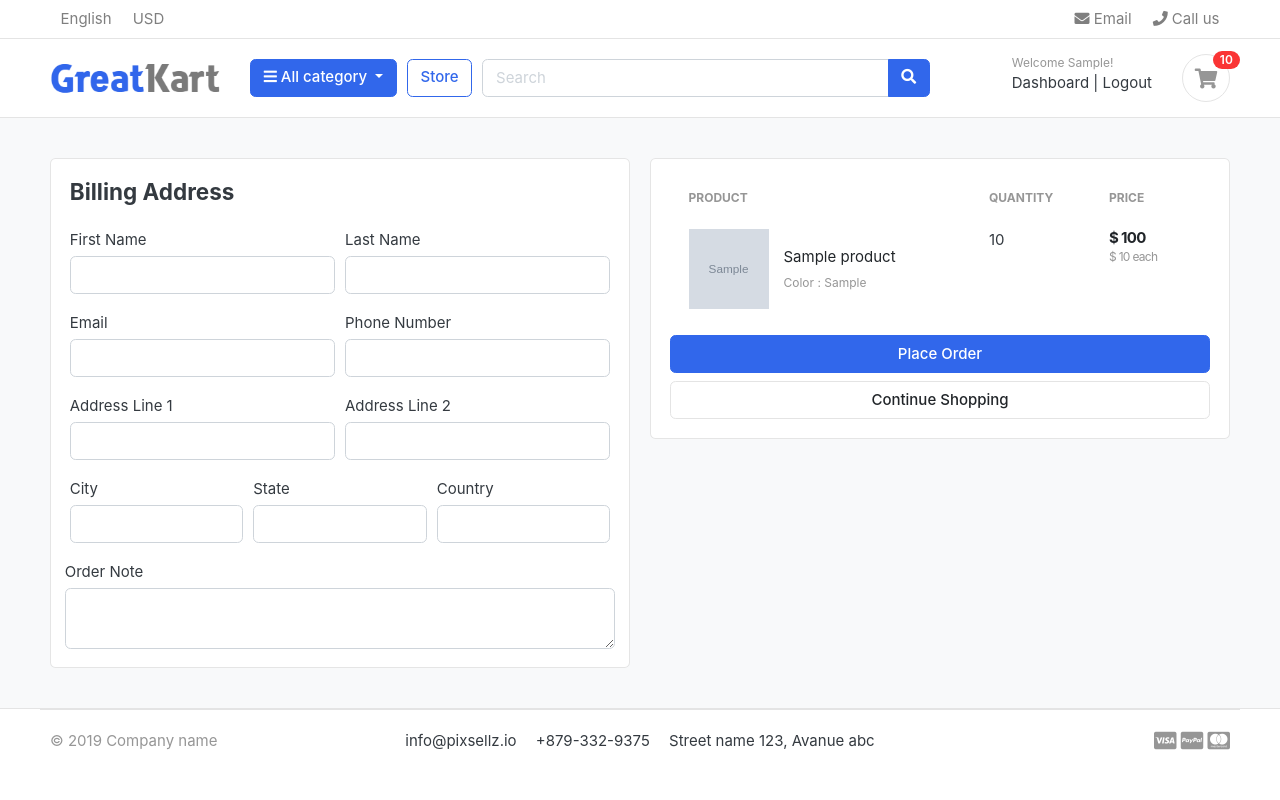
After one commit to kei611/ecsite-django, a Django app: page /cart/checkout/ in a window 1280 px wide. The commit adds this page. Run offline with Django 4.2, Linux system fonts and the light colour scheme; a user stored in the database is signed in; tables that the repository leaves empty hold one stand-in row (values such as "Sample post"); grey boxes marked "Sample" are stand-in pictures; parts of the project's set-up code (start-up, migrations or seed data) failed here and were passed over; some libraries are stand-ins or nearby versions; some web fonts are replaced.

Commit message:
hadled cart and checkout page for the logged in users

```diff
--- a/carts/context_processors.py
+++ b/carts/context_processors.py
@@ -9,7 +9,10 @@ def counter(request):
     else:
         try:
             cart = Cart.objects.filter(cart_id=_cart_id(request))
-            cart_items = CartItem.objects.all().filter(cart=cart[:1])
+            if request.user.is_authenticated:
+                cart_items = CartItem.objects.all().filter(user=request.user)
+            else:
+                cart_items = CartItem.objects.all().filter(cart=cart[:1])
             for cart_item in cart_items:
                 cart_count += cart_item.quantity
         except Cart.DoesNotExist:
--- a/carts/models.py
+++ b/carts/models.py
@@ -1,5 +1,6 @@
 from statistics import mode
 from django.db import models
+from accounts.models import Account
 from store.models import Product, Variation
 
 # Create your models here.
@@ -13,9 +14,10 @@ class Cart(models.Model):
 
 
 class CartItem(models.Model):
+    user = models.ForeignKey(Account, on_delete=models.CASCADE, null=True)
     product = models.ForeignKey(Product, on_delete=models.CASCADE)
     variations = models.ManyToManyField(Variation, blank=True)
-    cart = models.ForeignKey(Cart, on_delete=models.CASCADE)
+    cart = models.ForeignKey(Cart, on_delete=models.CASCADE, null=True)
     quantity = models.IntegerField()
     is_active = models.BooleanField(default=True)
 
--- a/carts/urls.py
+++ b/carts/urls.py
@@ -8,4 +8,6 @@ urlpatterns = [
         path('add_cart/<int:product_id>/', views.add_cart, name='add_cart'),
         path('remove_cart/<int:product_id>/<int:cart_item_id>/', views.remove_cart, name='remove_cart'),
         path('remove_cart_item/<int:product_id>/<int:cart_item_id>/', views.remove_cart_item, name='remove_cart_item'),
+
+        path('checkout/', views.checkout, name='checkout'),
 ]
--- a/carts/views.py
+++ b/carts/views.py
@@ -2,8 +2,8 @@ from django.http import HttpResponse
 from django.shortcuts import get_object_or_404, redirect, render
 from .models import Cart, CartItem
 from store.models import Product, Variation
-
 from django.core.exceptions import ObjectDoesNotExist
+from django.contrib.auth.decorators import login_required
 
 # Create your views here.
 
@@ -14,74 +14,130 @@ def _cart_id(request):
     return cart
 
 def add_cart(request, product_id):
+    current_user = request.user
     product = Product.objects.get(id=product_id)
-    product_variation = []
-    if request.method == 'POST':
-        for item in request.POST:
-            key = item
-            value = request.POST[key]
 
-            try:
-                variation = Variation.objects.get(product=product, variation_category_iexact=key, variation_value_iexact=value)
-                product_variation.append(variation)
-            except:
-                pass
+    if current_user.is_authenticated:
+        product_variation = []
+        if request.method == 'POST':
+            for item in request.POST:
+                key = item
+                value = request.POST[key]
 
-    try:
-        cart = Cart.objects.get(cart_id=_cart_id(request))
-    except Cart.DoesNotExist:
-        cart = Cart.objects.create(
-            cart_id = _cart_id(request)
-        )
-    cart.save()
+                try:
+                    variation = Variation.objects.get(product=product, variation_category_iexact=key, variation_value_iexact=value)
+                    product_variation.append(variation)
+                except:
+                    pass
 
-    is_cart_item_exists = CartItem.objects.filter(product=product, cart=cart).exists()
-    if is_cart_item_exists:
-        cart_item = CartItem.objects.filter(product=product, cart=cart)
-        # existing_variations
-        # current_variations
-        # item_id
-        ex_var_list = []
-        id = []
-        for item in cart_item:
-            existing_variation = item.variations.all()
-            ex_var_list.append(list(existing_variation))
-            id.append(item.id)
+        is_cart_item_exists = CartItem.objects.filter(product=product, user=current_user).exists()
+        if is_cart_item_exists:
+            cart_item = CartItem.objects.filter(product=product, user=current_user)
+            ex_var_list = []
+            id = []
+            for item in cart_item:
+                existing_variation = item.variations.all()
+                ex_var_list.append(list(existing_variation))
+                id.append(item.id)
 
-        print(ex_var_list)
+            if product_variation in ex_var_list:
+                index = ex_var_list.index(product_variation)
+                item_id = id[index]
+                item = CartItem.objects.get(product=product, id=item_id)
+                item.quantity += 1
+                item.save()
 
-        if product_variation in ex_var_list:
-            index = ex_var_list.index(product_variation)
-            item_id = id[index]
-            item = CartItem.objects.get(product=product, id=item_id)
-            item.quantity += 1
-            item.save()
+            else:
+                item = CartItem.objects.create(product, quantity=1, user=current_user)
+
+                if len(product_variation) > 0:
+                    item.variation.clear()
+                    item.variation.add(*product_variation)
+                item.save()
 
         else:
-            item = CartItem.objects.create(product, quantity=1, cart=cart)
+            cart_item = CartItem.objects.create(
+                product = product,
+                quantity = 1,
+                user = current_user,
+            )
+            if len(product_variation) > 0:
+                cart_item.variations.clear()
+                cart_item.variations.add(*product_variation)
+            cart_item.save()
+        return redirect('cart')
+    else:
+        product_variation = []
+        if request.method == 'POST':
+            for item in request.POST:
+                key = item
+                value = request.POST[key]
 
+                try:
+                    variation = Variation.objects.get(product=product, variation_category_iexact=key, variation_value_iexact=value)
+                    product_variation.append(variation)
+                except:
+                    pass
+
+        try:
+            cart = Cart.objects.get(cart_id=_cart_id(request))
+        except Cart.DoesNotExist:
+            cart = Cart.objects.create(
+                cart_id = _cart_id(request)
+            )
+        cart.save()
+
+        is_cart_item_exists = CartItem.objects.filter(product=product, cart=cart).exists()
+        if is_cart_item_exists:
+            cart_item = CartItem.objects.filter(product=product, cart=cart)
+            # existing_variations
+            # current_variations
+            # item_id
+            ex_var_list = []
+            id = []
+            for item in cart_item:
+                existing_variation = item.variations.all()
+                ex_var_list.append(list(existing_variation))
+                id.append(item.id)
+
+            print(ex_var_list)
+
+            if product_variation in ex_var_list:
+                index = ex_var_list.index(product_variation)
+                item_id = id[index]
+                item = CartItem.objects.get(product=product, id=item_id)
+                item.quantity += 1
+                item.save()
+
+            else:
+                item = CartItem.objects.create(product, quantity=1, cart=cart)
+
+                if len(product_variation) > 0:
+                    item.variation.clear()
+                    item.variation.add(*product_variation)
+                item.save()
+
+        else:
+            cart_item = CartItem.objects.create(
+                product = product,
+                quantity = 1,
+                cart = cart,
+            )
             if len(product_variation) > 0:
-                item.variation.clear()
-                item.variation.add(*product_variation)
-            item.save()
-
-    else:
-        cart_item = CartItem.objects.create(
-            product = product,
-            quantity = 1,
-            cart = cart,
-        )
-        if len(product_variation) > 0:
-            cart_item.variations.clear()
-            cart_item.variations.add(*product_variation)
-        cart_item.save()
-    return redirect('cart')
+                cart_item.variations.clear()
+                cart_item.variations.add(*product_variation)
+            cart_item.save()
+        return redirect('cart')
 
 def remove_cart(request, product_id, cart_item_id):
     cart = Cart.objects.get(cart_id=_cart_id(request))
     product = get_object_or_404(Product, id=product_id)
     try:
-        cart_item = CartItem.objects.get(product=product, cart=cart, id=cart_item_id)
+        if request.user.is_authenticated:
+            cart_item = CartItem.objects.get(product=product, cart=request.user, id=cart_item_id)
+        else:
+            cart = Cart.objects.get(cart_id=_cart_id(request))
+            cart_item = CartItem.objects.get(product=product, cart=cart, id=cart_item_id)
         if cart_item.quantity > 1:
             cart_item.quantity -= 1
             cart_item.save()
@@ -92,9 +148,12 @@ def remove_cart(request, product_id, cart_item_id):
     return redirect('cart')
 
 def remove_cart_item(request, product_id, cart_item_id):
-    cart = Cart.objects.get(cart_id=_cart_id(request))
     product = get_object_or_404(Product, id=product_id)
-    cart_item = CartItem.objects.get(product=product, cart=cart, id=cart_item_id)
+    if request.user.is_authenticated:
+        cart_item = CartItem.objects.get(product=product, user=request.user, id=cart_item_id)
+    else:
+        cart = Cart.objects.get(cart_id=_cart_id(request))
+        cart_item = CartItem.objects.get(product=product, cart=cart, id=cart_item_id)
     cart_item.delete()
     return redirect('cart')
 
@@ -102,8 +161,11 @@ def cart(request, total=0, quantity=0, cart_items=None):
     try:
         tax = 0
         grand_total = 0
-        cart = Cart.objects.get(cart_id=_cart_id(request))
-        cart_items = CartItem.objects.filter(cart=cart, is_active=True)
+        if request.user.is_authenticated:
+            cart_items = CartItem.objects.filter(user=request.user, is_active=True)
+        else:
+            cart = Cart.objects.get(cart_id=_cart_id(request))
+            cart_items = CartItem.objects.filter(cart=cart, is_active=Tru)
         for cart_item in cart_items:
             total += (cart_item.product.price * cart_item.quantity)
             quantity += cart_item.quantity
@@ -120,3 +182,30 @@ def cart(request, total=0, quantity=0, cart_items=None):
         'grand_total': grand_total,
     }
     return render(request, 'store/cart.html', context)
+
+@login_required(login_url='login')
+def checkout(request, total=0, quantity=0, cart_items=None):
+    try:
+        tax = 0
+        grand_total = 0
+        if request.user.is_authenticated:
+            cart_items = CartItem.objects.filter(user=request.user, is_active=True)
+        else:
+            cart = Cart.objects.get(cart_id=_cart_id(request))
+            cart_items = CartItem.objects.filter(cart=cart, is_active=Tru)
+        for cart_item in cart_items:
+            total += (cart_item.product.price * cart_item.quantity)
+            quantity += cart_item.quantity
+        tax = (2 * total)/100
+        grand_total = total + tax
+    except ObjectDoesNotExist:
+        pass
+
+    context = {
+        'total': total,
+        'quantity': quantity,
+        'cart_items': cart_items,
+        'tax': tax,
+        'grand_total': grand_total,
+    }
+    return render(request, 'store/checkout.html', context)
--- a/templates/store/cart.html
+++ b/templates/store/cart.html
@@ -102,7 +102,7 @@
                         <p class="text-center mb-3">
                             <img src="{% static './images/misc/payments.png' %}" height="26">
                         </p>
-                        <a href="./place-order.html" class="btn btn-primary btn-block"> Checkout </a>
+                        <a href="{% url 'checkout' %}" class="btn btn-primary btn-block"> Checkout </a>
                         <a href="{% url 'store' %}" class="btn btn-light btn-block">Continue Shopping</a>
                     </div> <!-- card-body.// -->
                 </div> <!-- card.// -->
--- /dev/null
+++ b/templates/store/checkout.html
@@ -0,0 +1,131 @@
+{% extends 'base.html' %}
+{% load static %}
+
+{% block content %}
+<section class="section-content padding-y bg">
+    <div class="container">
+
+        <!-- ============================ COMPONENT 1 ================================= -->
+
+        <div class="row">
+            <aside class="col-lg-6">
+                <div class="card">
+                    <div class="card-body">
+                        <h4 class="card-title mb-4">Billing Address</h4>
+                        <form action="" method="POST">
+                            {% csrf_token %}
+                            <div class="form-row">
+                                <div class="col form-group">
+                                    <label for="">First Name</label>
+                                    <input type="text" name="first_name" class="form-control" required>
+                                </div>
+                                <div class="col form-group">
+                                    <label for="">Last Name</label>
+                                    <input type="text" name="last_name" class="form-control" required>
+                                </div>
+                           </div>
+                            <div class="form-row">
+                                <div class="col form-group">
+                                    <label for="">Email</label>
+                                    <input type="email" name="email" class="form-control" required>
+                                </div>
+                                <div class="col form-group">
+                                    <label for="">Phone Number</label>
+                                    <input type="text" name="phone" class="form-control" required>
+                                </div>
+                           </div>
+                            <div class="form-row">
+                                <div class="col form-group">
+                                    <label for="">Address Line 1</label>
+                                    <input type="text" name="address_line_1" class="form-control" required>
+                                </div>
+                                <div class="col form-group">
+                                    <label for="">Address Line 2</label>
+                                    <input type="text" name="address_line_2" class="form-control">
+                                </div>
+                           </div>
+                            <div class="form-row">
+                                <div class="col form-group">
+                                    <label for="">City</label>
+                                    <input type="text" name="city" class="form-control" required>
+                                </div>
+                                <div class="col form-group">
+                                    <label for="">State</label>
+                                    <input type="text" name="state" class="form-control" required>
+                                </div>
+                                <div class="col form-group">
+                                    <label for="">Country</label>
+                                    <input type="text" name="country" class="form-control" required>
+                                </div>
+                           </div>
+                                <div class="form-row">
+                                    <label for="">Order Note</label>
+                                    <textarea name="order_note" rows="2" class="form-control"></textarea>
+                                    </div>
+               </div> <!-- card.// -->
+
+            </aside> <!-- col.// -->
+            <aside class="col-lg-6">
+
+                <div class="card">
+                    <div class="card-body">
+                    <table class="table table-borderless table-shopping-cart">
+                        <thead class="text-muted">
+                            <tr class="small text-uppercase">
+                                <th scope="col">Product</th>
+                                <th scope="col" width="120">Quantity</th>
+                                <th scope="col" width="120">Price</th>
+                            </tr>
+                        </thead>
+                        <tbody>
+
+                            {% for cart_item in cart_items %}
+                            <tr>
+                                <td>
+                                    <figure class="itemside align-items-center">
+                                        <div class="aside"><img src="{{ cart_item.product.images.url }}" class="img-sm"></div>
+                                        <figcaption class="info">
+                                            <a href="{{ cart_item.product.get_url }}" class="title text-dark">{{ cart_item.product.product_name }}</a>
+                                            <p class="text-muted small">
+                                            {% if cart_item.variations.all %}
+                                            {% for item in cart_item.variations.all %}
+                                            {{ item.variation_category | capfirst}} : {{ item.variation_value | capfirst}} <br>
+                                            {% endfor %}
+                                            {% endif %}
+                                            </p>
+                                        </figcaption>
+                                    </figure>
+                                </td>
+                                <td>
+                                    <label for="">{{cart_item.quantity}}</label>
+
+                                </td>
+                                <td>
+                                    <div class="price-wrap">
+                                        <var class="price">$ {{ cart_item.sub_total }}</var>
+                                        <small class="text-muted"> $ {{ cart_item.product.price }} each </small>
+                                    </div> <!-- price-wrap .// -->
+                                </td>
+
+                            </tr>
+                            {% endfor %}
+                        </tbody>
+                    </table>
+
+                        <button type="submit" name="submit" class="btn btn-primary btn-block">Place Order</button>
+                        <a href="{% url 'store' %}" class="btn btn-light btn-block">Continue Shopping</a>
+                        </form>
+                    </div> <!-- card-body.// -->
+                </div> <!-- card.// -->
+
+            </aside> <!-- col.// -->
+
+
+        </div> <!-- row.// -->
+        <!-- ============================ COMPONENT 1 END .// ================================= -->
+
+    </div> <!-- container .//  -->
+</section>
+<!-- ========================= SECTION CONTENT END// ========================= -->
+
+{% endblock %}
```
Also changed, not shown: accounts/views.py (+51 -1 lines), carts/migrations/0003_auto_20221030_0143.py (added), 1 other file.
